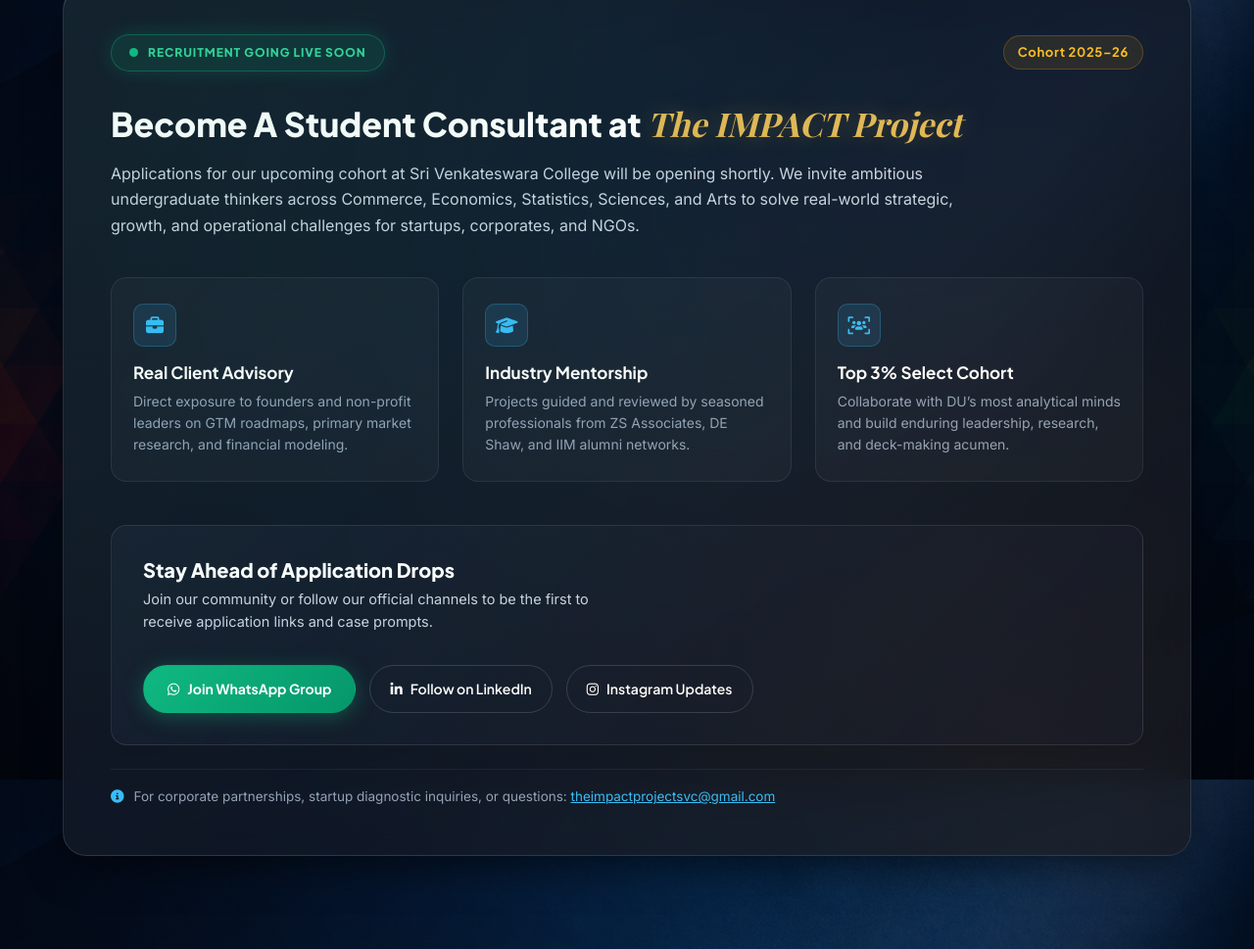
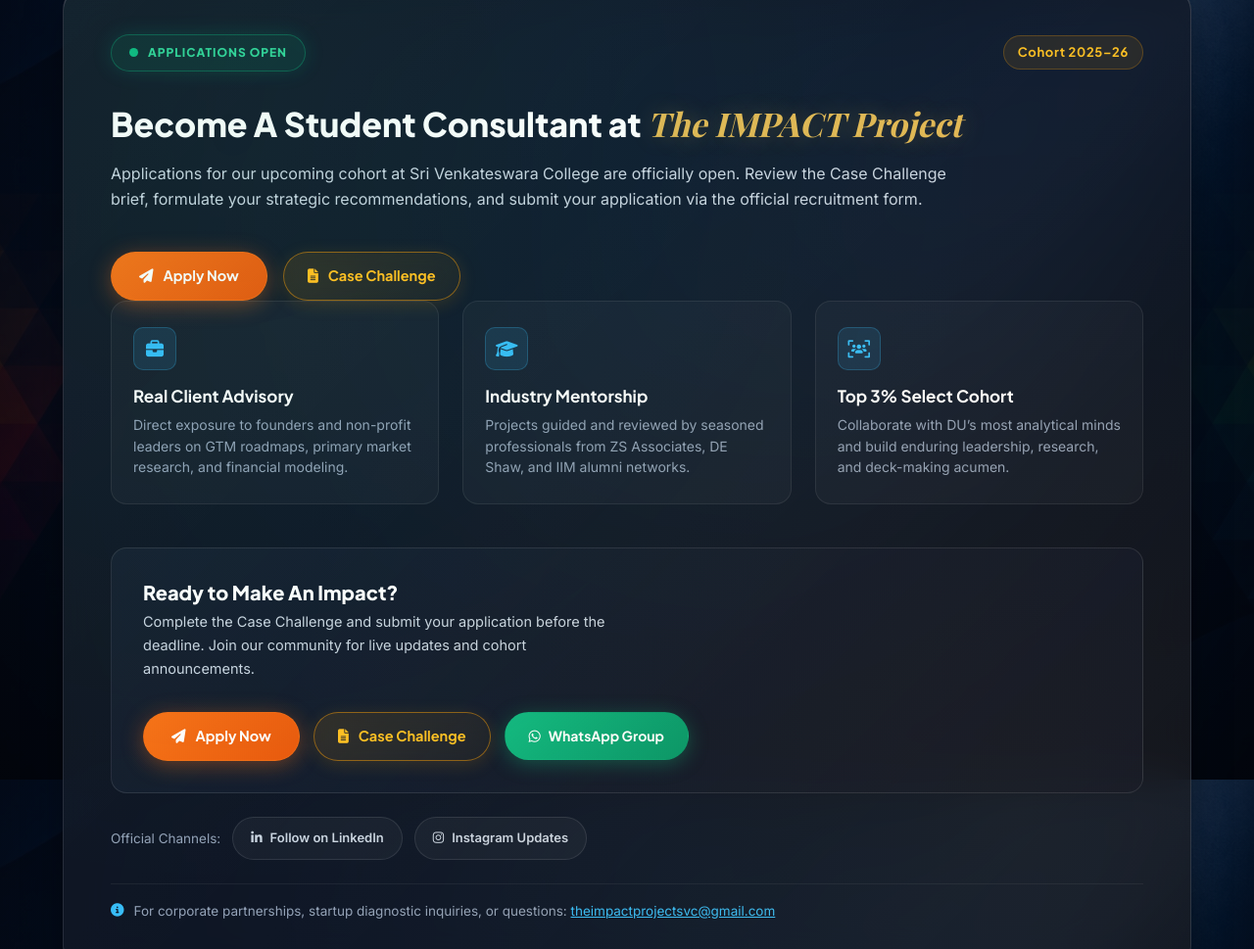
Before and after one commit to manandewan/TIP-Website, a plain HTML site: page index.html in a window 1280 px wide. Shown: the part 8804-9773 px from the top of the page at 98% size. Drawn offline with nearby package versions, Linux system fonts and the light colour scheme; animation ran at ten frames a second; a web font is replaced by a local one.

Commit message:
feat: add Apply Now application form link and Case Challenge button to Join Chapter section

```diff
--- a/index.html
+++ b/index.html
@@ -783,7 +783,7 @@
                     <div class="recruitment-banner">
                         <div class="recruitment-status-badge">
                             <span class="pulse-dot"></span>
-                            <span>RECRUITMENT GOING LIVE SOON</span>
+                            <span>APPLICATIONS OPEN</span>
                         </div>
                         <span class="cohort-tag">Cohort 2025–26</span>
                     </div>
@@ -791,8 +791,16 @@
                     <div class="join-content">
                         <h3 class="join-headline">Become A Student Consultant at <span class="serif-accent">The IMPACT Project</span></h3>
                         <p class="join-subtitle">
-                            Applications for our upcoming cohort at Sri Venkateswara College will be opening shortly. We invite ambitious undergraduate thinkers across Commerce, Economics, Statistics, Sciences, and Arts to solve real-world strategic, growth, and operational challenges for startups, corporates, and NGOs.
+                            Applications for our upcoming cohort at Sri Venkateswara College are officially open. Review the Case Challenge brief, formulate your strategic recommendations, and submit your application via the official recruitment form.
                         </p>
+                        <div class="join-action-row">
+                            <a href="https://forms.gle/TE64nbL8ovyoNxZp6" target="_blank" rel="noopener noreferrer" class="btn btn-primary btn-apply-now" id="joinApplyNowBtn">
+                                <i class="fa-solid fa-paper-plane"></i> Apply Now
+                            </a>
+                            <a href="https://drive.google.com/file/d/1-cQShF_pDbAzBVtCCBakrt3jFvPTomfq/view?usp=sharing" target="_blank" rel="noopener noreferrer" class="btn btn-secondary btn-case-challenge" id="joinCaseChallengeBtn">
+                                <i class="fa-solid fa-file-lines"></i> Case Challenge
+                            </a>
+                        </div>
                     </div>
 
                     <!-- 3 Value Pillars -->
@@ -817,20 +825,31 @@
                     <!-- Community & Application Notifications CTAs -->
                     <div class="join-cta-container">
                         <div class="join-cta-text">
-                            <h4>Stay Ahead of Application Drops</h4>
-                            <p>Join our community or follow our official channels to be the first to receive application links and case prompts.</p>
+                            <h4>Ready to Make An Impact?</h4>
+                            <p>Complete the Case Challenge and submit your application before the deadline. Join our community for live updates and cohort announcements.</p>
                         </div>
                         <div class="join-buttons-group">
+                            <a href="https://forms.gle/TE64nbL8ovyoNxZp6" target="_blank" rel="noopener noreferrer" class="btn btn-primary btn-apply-now" id="ctaApplyNowBtn">
+                                <i class="fa-solid fa-paper-plane"></i> Apply Now
+                            </a>
+                            <a href="https://drive.google.com/file/d/1-cQShF_pDbAzBVtCCBakrt3jFvPTomfq/view?usp=sharing" target="_blank" rel="noopener noreferrer" class="btn btn-secondary btn-case-challenge" id="ctaCaseChallengeBtn">
+                                <i class="fa-solid fa-file-lines"></i> Case Challenge
+                            </a>
                             <a href="https://chat.whatsapp.com/IxvMmnj7RcLJquTgzXMEY1" target="_blank" rel="noopener noreferrer" class="btn btn-primary btn-whatsapp-join" id="joinWhatsappBtn">
-                                <i class="fa-brands fa-whatsapp"></i> Join WhatsApp Group
-                            </a>
-                            <a href="https://www.linkedin.com/company/theimpactprojectsvc/posts/?feedView=all" target="_blank" rel="noopener noreferrer" class="btn btn-secondary btn-social-join" id="joinLinkedinBtn">
-                                <i class="fa-brands fa-linkedin-in"></i> Follow on LinkedIn
-                            </a>
-                            <a href="https://www.instagram.com/theimpactprojectsvc/" target="_blank" rel="noopener noreferrer" class="btn btn-secondary btn-social-join" id="joinInstagramBtn">
-                                <i class="fa-brands fa-instagram"></i> Instagram Updates
+                                <i class="fa-brands fa-whatsapp"></i> WhatsApp Group
                             </a>
                         </div>
+                    </div>
+
+                    <!-- Social Channels Row -->
+                    <div class="join-social-channels">
+                        <span>Official Channels:</span>
+                        <a href="https://www.linkedin.com/company/theimpactprojectsvc/posts/?feedView=all" target="_blank" rel="noopener noreferrer" class="social-chip" id="joinLinkedinBtn">
+                            <i class="fa-brands fa-linkedin-in"></i> Follow on LinkedIn
+                        </a>
+                        <a href="https://www.instagram.com/theimpactprojectsvc/" target="_blank" rel="noopener noreferrer" class="social-chip" id="joinInstagramBtn">
+                            <i class="fa-brands fa-instagram"></i> Instagram Updates
+                        </a>
                     </div>
 
                     <!-- Footnote for corporate / partner inquiries -->
--- a/styles.css
+++ b/styles.css
@@ -2194,6 +2194,64 @@
     max-width: 480px;
 }
 
+.join-action-row {
+    display: flex;
+    align-items: center;
+    gap: 16px;
+    margin-top: 24px;
+    flex-wrap: wrap;
+}
+
+.btn-apply-now {
+    background: linear-gradient(135deg, #f97316 0%, #ea580c 100%) !important;
+    color: #ffffff !important;
+    min-height: 48px;
+    padding: 12px 28px;
+    border-radius: 9999px;
+    font-weight: 700;
+    font-size: 14.5px;
+    display: inline-flex;
+    align-items: center;
+    gap: 10px;
+    border: 1px solid rgba(249, 115, 22, 0.6) !important;
+    box-shadow: 0 4px 22px rgba(249, 115, 22, 0.4);
+    touch-action: manipulation;
+    transition: var(--transition);
+}
+
+.btn-apply-now:hover {
+    transform: translateY(-2px);
+    box-shadow: 0 8px 30px rgba(249, 115, 22, 0.6);
+    filter: brightness(1.1);
+}
+
+.btn-case-challenge {
+    background: linear-gradient(135deg, rgba(245, 158, 11, 0.12) 0%, rgba(245, 158, 11, 0.04) 100%) !important;
+    color: #fbbf24 !important;
+    border: 1.5px solid rgba(245, 158, 11, 0.5) !important;
+    min-height: 48px;
+    padding: 12px 24px;
+    border-radius: 9999px;
+    font-weight: 700;
+    font-size: 14.5px;
+    display: inline-flex;
+    align-items: center;
+    gap: 10px;
+    box-shadow: 0 4px 18px rgba(245, 158, 11, 0.15);
+    touch-action: manipulation;
+    backdrop-filter: blur(12px);
+    -webkit-backdrop-filter: blur(12px);
+    transition: var(--transition);
+}
+
+.btn-case-challenge:hover {
+    background: linear-gradient(135deg, rgba(245, 158, 11, 0.22) 0%, rgba(245, 158, 11, 0.1) 100%) !important;
+    border-color: rgba(245, 158, 11, 0.85) !important;
+    color: #ffffff !important;
+    transform: translateY(-2px);
+    box-shadow: 0 8px 26px rgba(245, 158, 11, 0.35);
+}
+
 .join-buttons-group {
     display: flex;
     align-items: center;
@@ -2231,6 +2289,40 @@
     align-items: center;
     gap: 8px;
     touch-action: manipulation;
+}
+
+.join-social-channels {
+    display: flex;
+    align-items: center;
+    gap: 12px;
+    margin-bottom: 24px;
+    flex-wrap: wrap;
+    font-size: 13.5px;
+    color: var(--text-muted);
+}
+
+.social-chip {
+    display: inline-flex;
+    align-items: center;
+    gap: 8px;
+    padding: 10px 18px;
+    min-height: 44px;
+    background: rgba(255, 255, 255, 0.04);
+    border: 1px solid rgba(255, 255, 255, 0.1);
+    border-radius: 9999px;
+    color: var(--text-main);
+    font-size: 13px;
+    font-weight: 600;
+    text-decoration: none;
+    touch-action: manipulation;
+    transition: var(--transition);
+}
+
+.social-chip:hover {
+    background: rgba(255, 255, 255, 0.09);
+    border-color: rgba(255, 255, 255, 0.22);
+    color: #ffffff;
+    transform: translateY(-2px);
 }
 
 .join-footer-note {
@@ -2996,6 +3088,13 @@
         gap: 20px;
     }
 
+    .join-action-row {
+        width: 100%;
+        flex-direction: column;
+        align-items: stretch;
+        gap: 12px;
+    }
+
     .join-buttons-group {
         width: 100%;
         flex-direction: column;
@@ -3004,7 +3103,9 @@
     }
 
     .btn-whatsapp-join,
-    .btn-social-join {
+    .btn-social-join,
+    .btn-apply-now,
+    .btn-case-challenge {
         width: 100%;
         justify-content: center;
         text-align: center;
```
